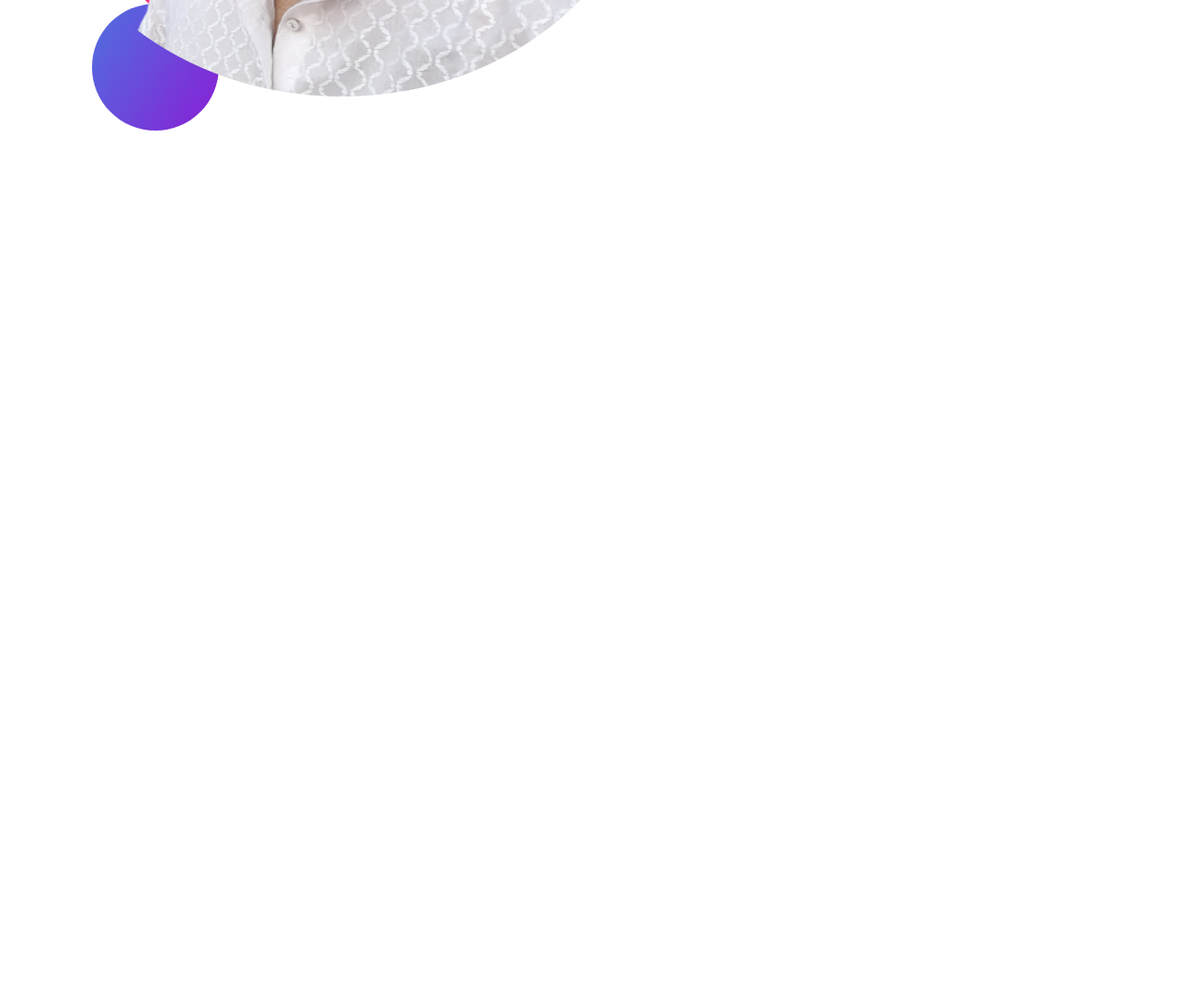
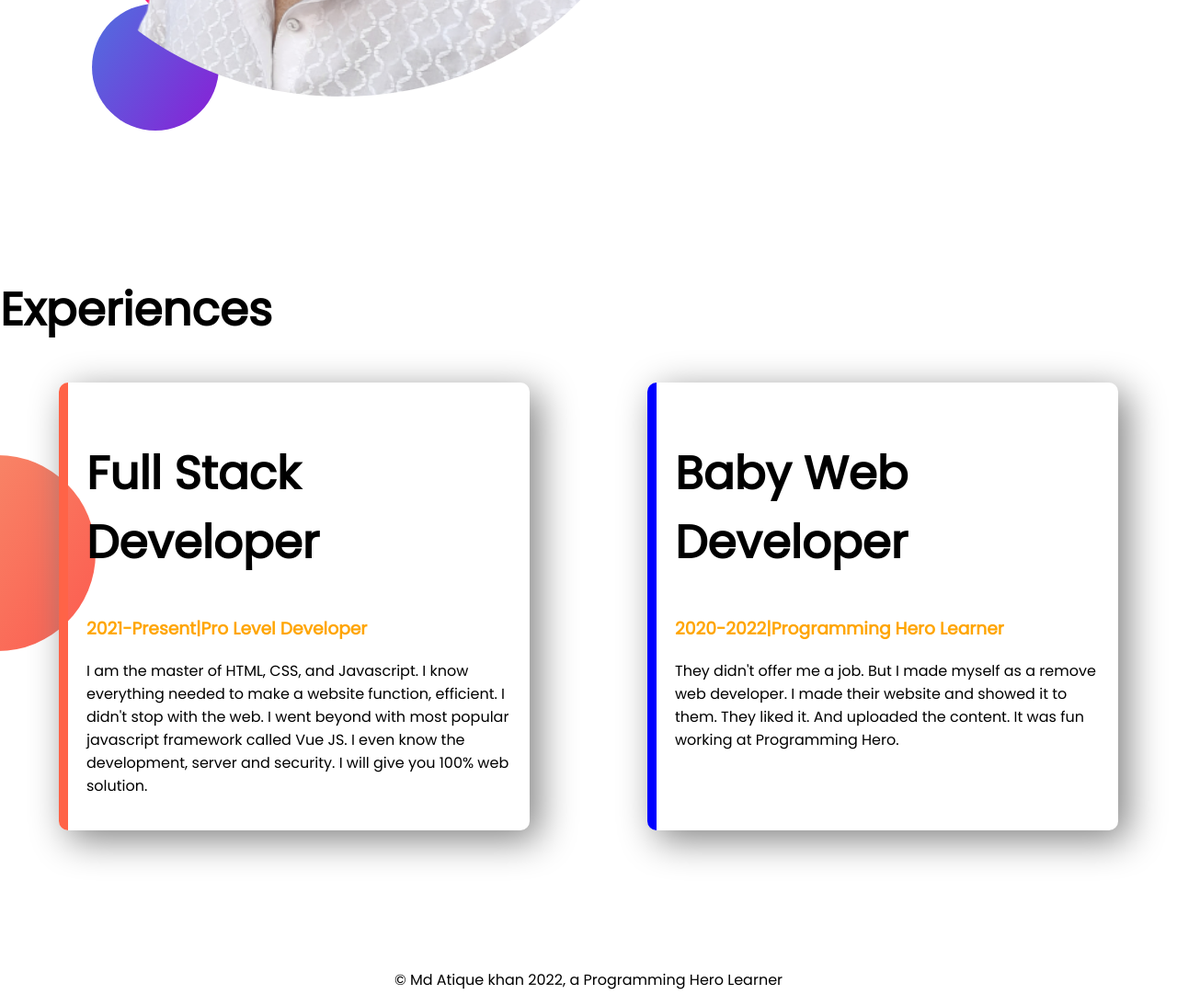
Before and after one commit to mdatique/developer-portfolio, a plain HTML site: page index.html in a window 1280 px wide. Shown: the part 1185-2279 px from the top of the page at 92% size. Before the commit the page ends 1485 px from the top, so only its background shows below. Drawn offline with Linux system fonts and the light colour scheme.

Commit message:
website-full

```diff
--- a/index.html
+++ b/index.html
@@ -13,7 +13,7 @@
 </head>
 
 <body>
-    <section class="top-banner">
+    <section class="top-banner flexible-container">
         <div class="half-width">
             <h1>Welcome To</h1>
             <h1> <span class="orange-color">Atique khan</span> world!</h1>
@@ -32,7 +32,7 @@
     </section>
 
 
-    <section class="dream-big">
+    <section class="dream-big flexible-container">
         <div>
             <img src="images/Ahkhan.png" alt="">
         </div>
@@ -44,6 +44,34 @@
             <a class="hire-button" target="_blank" href="https://www.google.com/">DOWNLOAD RESUME</a>
         </div>
     </section>
+
+    <section class="experience-area">
+
+        <h1>Experiences</h1>
+        <div class="flexible-container">
+            <div id="full-stack-developer" class="half-width experience-item">
+                <h1>Full Stack Developer</h1>
+                <h3 class="orange-color">2021-Present|Pro Level Developer</h3>
+                <p>I am the master of HTML, CSS, and Javascript. I know everything needed to make a website function,
+                    efficient. I didn't stop with the web. I went beyond with most popular javascript framework called
+                    Vue
+                    JS. I even know the development, server and security. I will give you 100% web solution.
+                </p>
+            </div>
+            <div id="baby-web-developer" class="half-width experience-item">
+                <h1>Baby Web Developer</h1>
+                <h3 class="orange-color">2020-2022|Programming Hero Learner</h3>
+                <p>
+                    They didn't offer me a job. But I made myself as a remove web developer. I made their website and
+                    showed
+                    it to them. They liked it. And uploaded the content. It was fun working at Programming Hero.</p>
+            </div>
+        </div>
+
+    </section>
 </body>
+<footer>
+    <p>© Md Atique khan 2022, a Programming Hero Learner</p>
+</footer>
 
 </html>
--- a/style.css
+++ b/style.css
@@ -11,7 +11,7 @@ h1 {
     color: orange;
 }
 
-section {
+.flexible-container {
     display: flex;
     margin-bottom: 150px;
 }
@@ -44,3 +44,31 @@ section {
     background-repeat: no-repeat;
     background-position: right;
 }
+
+.experience-item {
+    width: 40%;
+    margin-left: 5%;
+    margin-right: 5%;
+    padding: 20px;
+    border-radius: 10px;
+    box-shadow: 10px 10px 40px gray;
+}
+
+.experience-area {
+    background-image: url(images/exp-bg.png);
+    background-repeat: no-repeat;
+    background-position: left;
+}
+
+#full-stack-developer {
+    border-left: 10px solid tomato;
+}
+
+#baby-web-developer {
+    border-left: 10px solid blue;
+}
+
+footer p {
+    text-align: center;
+    font-weight: 400;
+}
```
